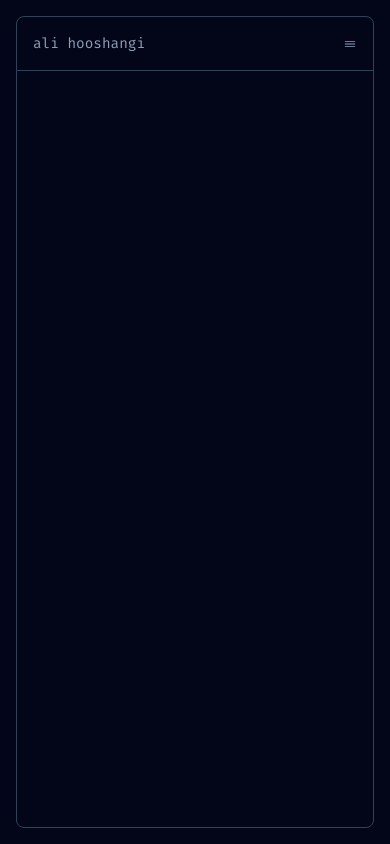
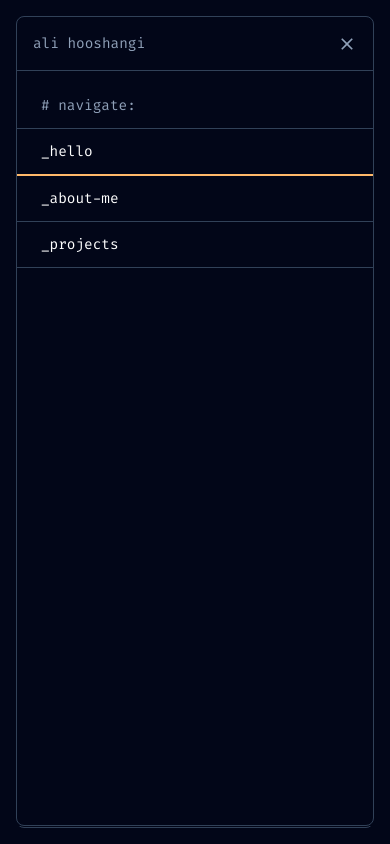
Before and after one commit to alihoushngi/Portfolio-V3, a Next.js app: page / in a window 390 px wide. Both pictures are taken after a click on the icon 350 px from the left and 43 px from the top of the page. Built offline with nearby package versions, Linux system fonts and the light colour scheme.

Commit message:
mobile header with framer motion done

```diff
--- a/package.json
+++ b/package.json
@@ -33,6 +33,7 @@
     "bun": "^1.2.13",
     "clsx": "^2.1.1",
     "cookies-next": "^5.1.0",
+    "framer-motion": "^12.23.12",
     "i18next": "^25.3.2",
     "i18next-browser-languagedetector": "^8.2.0",
     "i18next-http-backend": "^3.0.2",
--- a/src/components/shared/Header/components/MobileVersion.tsx
+++ b/src/components/shared/Header/components/MobileVersion.tsx
@@ -1,27 +1,57 @@
 import { IHeaderProps } from "@/components/shared/Header/assets/header.type";
+import { firstMenuItems } from "@/components/shared/Header/assets/items";
+import { AnimatePresence, motion } from "framer-motion";
+import Link from "next/link";
 import { useState } from "react";
-import { IoIosMenu } from "react-icons/io";
+import { IoIosMenu, IoMdClose } from "react-icons/io";
 
 const MobileVersion = ({ pathname }: IHeaderProps) => {
   const [isOpen, setIsOpen] = useState(false);
 
-  console.log(pathname);
   return (
     <div className="md:hidden flex justify-between items-center text-Appearance-Slate-400 text-1 w-full border-b border-Appearance-Slate-700 p-5">
       <h1 className="">ali hooshangi</h1>
-      <IoIosMenu className="" onClick={() => setIsOpen(true)} />
+      <IoIosMenu className="text-4" onClick={() => setIsOpen(true)} />
 
       {/* Menu */}
-      {isOpen && (
-        <div className="fixed top-0 left-0 right-0 w-full bg-Appearance-Slate-950 h-screen z-10 p-5">
-          <div className="border border-Appearance-Slate-700 h-full rounded-default">
-            <div className="flex justify-between items-center text-Appearance-Slate-400 text-1 w-full border-b border-Appearance-Slate-700 p-5">
-              <h1 className="">ali hooshangi</h1>
-              <IoIosMenu className="" onClick={() => setIsOpen(true)} />
+      <AnimatePresence>
+        {isOpen && (
+          <motion.div
+            initial={{ height: 0, opacity: 0 }}
+            animate={{ height: "96vh", opacity: 1 }}
+            exit={{ height: 0, opacity: 0 }}
+            transition={{ duration: 0.4, ease: "easeInOut" }}
+            className="fixed top-5 left-5 right-5 bottom-5 bg-Appearance-Slate-950 z-10 overflow-hidden"
+          >
+            <div className="border border-Appearance-Slate-700 h-full rounded-default flex flex-col justify-start items-center">
+              <div className="flex justify-between items-center text-Appearance-Slate-400 text-1 w-full border-b border-Appearance-Slate-700 p-5">
+                <h1 className="">ali hooshangi</h1>
+                <IoMdClose
+                  className="text-4"
+                  onClick={() => setIsOpen(!isOpen)}
+                />
+              </div>
+              <span className="w-full pb-4 pt-6 px-6 border-b border-Appearance-Slate-700 text-Appearance-Slate-400">
+                # navigate:
+              </span>
+              {firstMenuItems.map((item, index) => {
+                if (!item.disable) {
+                  return (
+                    <Link
+                      href={item.url}
+                      key={index}
+                      className={`${pathname === item.url && "border-b-2 border-b-Primary-Orange-300_Main"} w-full transition-all duration-200 ease-in-out py-4 px-6 border-b border-Appearance-Slate-700 text-white`}
+                      onClick={() => setIsOpen(!isOpen)}
+                    >
+                      {item.title}
+                    </Link>
+                  );
+                }
+              })}
             </div>
-          </div>
-        </div>
-      )}
+          </motion.div>
+        )}
+      </AnimatePresence>
     </div>
   );
 };
```
Also changed, not shown: 1 other file (tests, documents, lock files or other folders).
